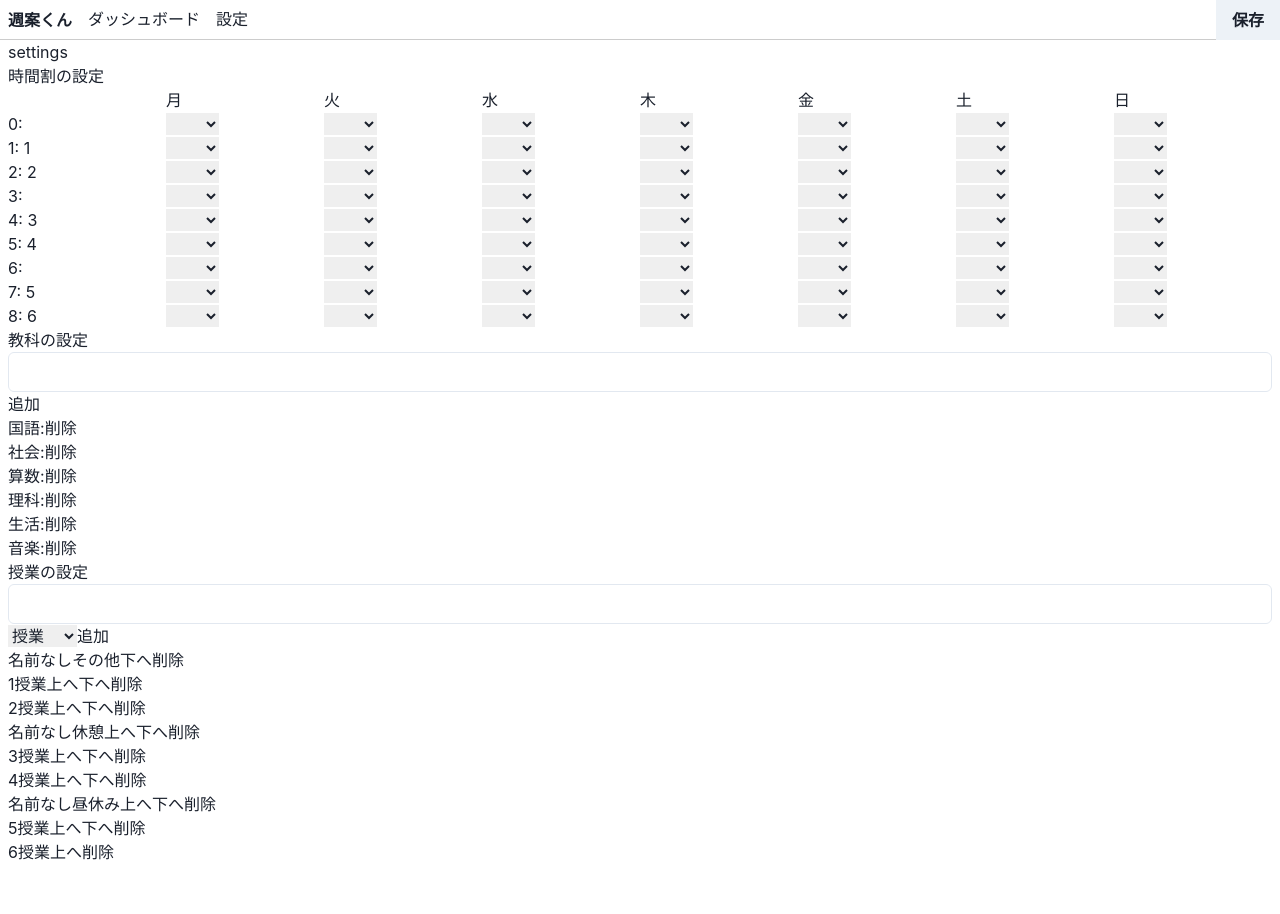
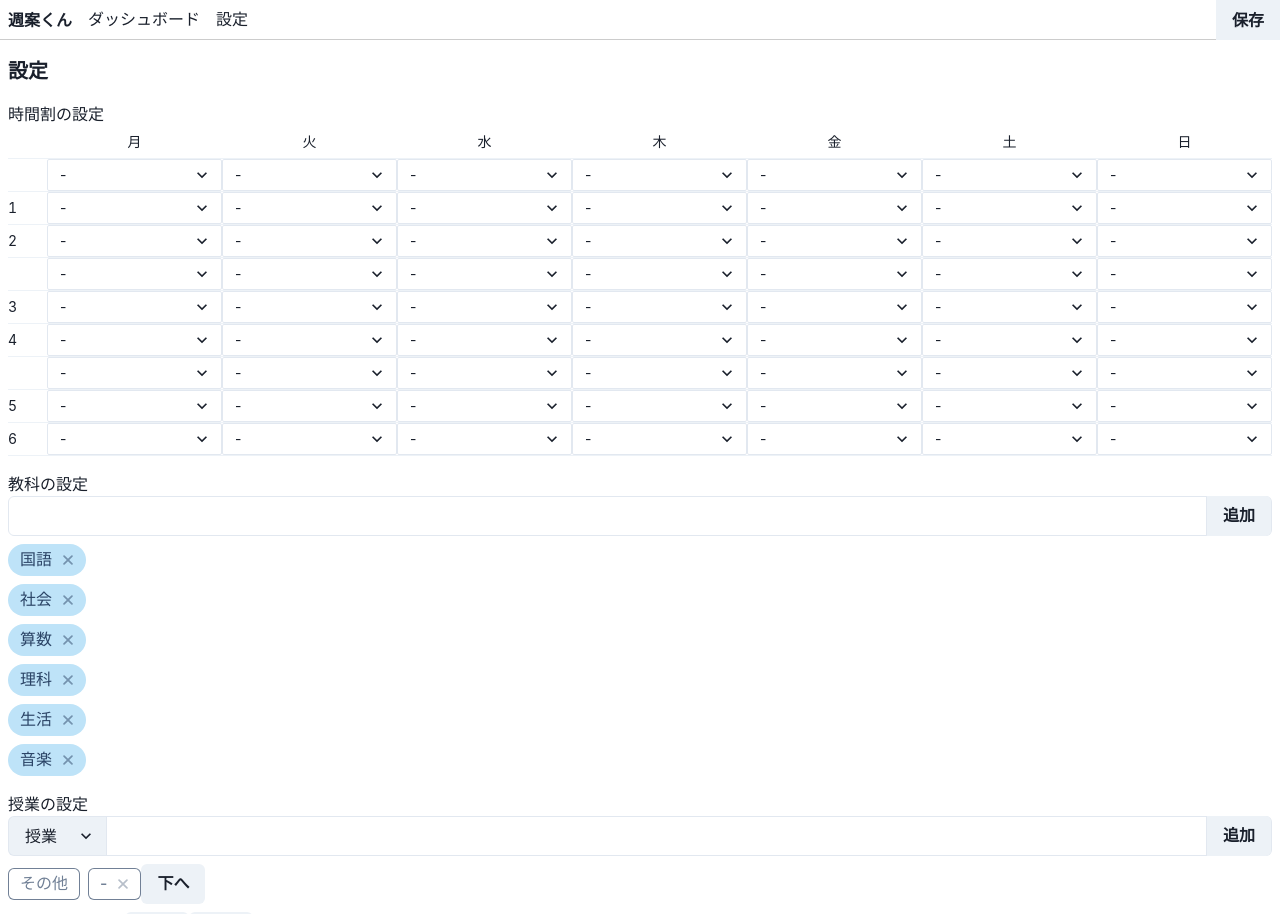
Before and after one commit to ryo4004/school-timetable, a React (Vite) app: page /settings in a window 1280 px wide. Shown: the top 914 px of the page. Before the commit the page ends 864 px from the top, so only its background shows below. Built offline with nearby package versions, Linux system fonts and the light colour scheme.

Commit message:
設定ページを調整

```diff
--- /dev/null
+++ b/src/components/Form/InputLeftAddon.tsx
@@ -0,0 +1,8 @@
+import {
+  InputLeftAddon as ChakraInputLeftAddon,
+  type InputLeftAddonProps,
+} from '@chakra-ui/react'
+
+export const InputLeftAddon = (props: InputLeftAddonProps) => {
+  return <ChakraInputLeftAddon {...props} />
+}
--- /dev/null
+++ b/src/components/Form/Select.tsx
@@ -0,0 +1,5 @@
+import { Select as ChakraSelect, type SelectProps } from '@chakra-ui/react'
+
+export const Select = (props: SelectProps) => {
+  return <ChakraSelect {...props} />
+}
--- /dev/null
+++ b/src/components/Form/Tag.tsx
@@ -0,0 +1,3 @@
+import { Tag, TagCloseButton } from '@chakra-ui/react'
+
+export { Tag, TagCloseButton }
--- /dev/null
+++ b/src/components/Table/Table.tsx
@@ -0,0 +1,18 @@
+import {
+  Table,
+  Thead,
+  Tbody,
+  Tfoot,
+  Tr,
+  Th,
+  Td as ChakraTd,
+  type TableCellProps,
+  TableCaption,
+  TableContainer,
+} from '@chakra-ui/react'
+
+const Td = (props: TableCellProps) => {
+  return <ChakraTd minWidth="90px" padding="0" {...props} />
+}
+
+export { Table, Thead, Tbody, Tfoot, Tr, Th, Td, TableCaption, TableContainer }
--- a/src/features/Timetable/SubjectSelect.tsx
+++ b/src/features/Timetable/SubjectSelect.tsx
@@ -1,5 +1,6 @@
 import type { ChangeEvent } from 'react'
 import { useConfigStore } from '../../stores/configs'
+import { Select } from '../../components/Form/Select'
 
 export const SubjectSelect = ({
   value,
@@ -11,13 +12,13 @@ export const SubjectSelect = ({
   const { config } = useConfigStore()
 
   return (
-    <select value={value} onChange={onChange}>
-      <option value=""></option>
+    <Select value={value} onChange={onChange} size="sm" padding="0">
+      <option value="">-</option>
       {config.subjects.map((subject) => (
         <option key={subject} value={subject}>
           {subject}
         </option>
       ))}
-    </select>
+    </Select>
   )
 }
--- a/src/features/settings/ClassesSettings.tsx
+++ b/src/features/settings/ClassesSettings.tsx
@@ -1,9 +1,17 @@
 import { useState } from 'react'
 import { useConfigStore } from '../../stores/configs'
 import { getUniqueId } from '../../utilities/getUniqueId'
-import { CLASS_TYPES, CLASS_TYPE_ORDER } from '../../types'
+import { CLASS_TYPES, CLASS_TYPE_ORDER, ClassTypeKeys } from '../../types'
 import { replaceElements } from '../../utilities/replaceElements'
 import { Input } from '../../components/Form/Input'
+import { Text } from '../../components/Layout/Text'
+import { InputGroup } from '../../components/Form/InputGroup'
+import { InputRightAddon } from '../../components/Form/InputRightAddon'
+import { Button } from '../../components/Form/Button'
+import { Select } from '../../components/Form/Select'
+import { InputLeftAddon } from '../../components/Form/InputLeftAddon'
+import { Flex } from '../../components/Layout/Flex'
+import { Tag, TagCloseButton } from '../../components/Form/Tag'
 
 export const ClassesSettings = () => {
   const [classesInput, setClassesInput] = useState('')
@@ -13,19 +21,31 @@ export const ClassesSettings = () => {
 
   return (
     <>
-      <h2>授業の設定</h2>
-      <Input
-        value={classesInput}
-        onChange={(e) => setClassesInput(e.target.value)}
-      />
-      <select value={classType} onChange={(e) => setClassType(e.target.value)}>
+      <Text as="h3" marginTop="16px">
+        授業の設定
+      </Text>
+      <InputGroup>
+        <InputLeftAddon padding="0">
+          <Select
+            value={classType}
+            onChange={(e) => setClassType(e.target.value)}
+            border="0"
+            borderRadius="0.375rem 0 0 0.375rem"
+          >
             {CLASS_TYPE_ORDER.map((type) => (
               <option key={type} value={type}>
                 {CLASS_TYPES[type]}
               </option>
             ))}
-      </select>
-      <button
+          </Select>
+        </InputLeftAddon>
+        <Input
+          value={classesInput}
+          onChange={(e) => setClassesInput(e.target.value)}
+          borderRadius="0"
+        />
+        <InputRightAddon padding="0">
+          <Button
             onClick={() => {
               updateClasses([
                 ...config.classes,
@@ -33,17 +53,41 @@ export const ClassesSettings = () => {
               ])
               setClassesInput('')
             }}
+            borderRadius="0 0.315rem 0.315rem 0"
           >
             追加
-      </button>
-      <div>
+          </Button>
+        </InputRightAddon>
+      </InputGroup>
       {config.classes.map((classItem, index) => {
         return (
-            <div key={classItem.id}>
-              {classItem.name ? classItem.name : '名前なし'}
+          <Flex key={classItem.id} alignItems="center" marginY="8px">
+            <Tag
+              borderLeft="0"
+              variant="outline"
+              colorScheme={classTypeColorSelector(classItem.type)}
+              size="lg"
+            >
               {CLASS_TYPES[classItem.type]}
+            </Tag>
+            <Tag
+              marginLeft="8px"
+              variant="outline"
+              colorScheme={classTypeColorSelector(classItem.type)}
+              size="lg"
+            >
+              {classItem.name ? classItem.name : '-'}
+              <TagCloseButton
+                onClick={() => {
+                  updateClasses(
+                    config.classes.filter((item) => item.id !== classItem.id),
+                  )
+                }}
+              />
+            </Tag>
+
             {index > 0 && (
-                <button
+              <Button
                 onClick={() => {
                   const newClasses = replaceElements(
                     config.classes,
@@ -54,10 +98,10 @@ export const ClassesSettings = () => {
                 }}
               >
                 上へ
-                </button>
+              </Button>
             )}
             {index < config.classes.length - 1 && (
-                <button
+              <Button
                 onClick={() => {
                   const newClasses = replaceElements(
                     config.classes,
@@ -68,21 +112,28 @@ export const ClassesSettings = () => {
                 }}
               >
                 下へ
-                </button>
+              </Button>
             )}
-              <button
-                onClick={() => {
-                  updateClasses(
-                    config.classes.filter((item) => item.id !== classItem.id),
-                  )
-                }}
-              >
-                削除
-              </button>
-            </div>
+          </Flex>
         )
       })}
-      </div>
     </>
   )
 }
+
+const classTypeColorSelector = (classType: ClassTypeKeys) => {
+  switch (classType) {
+    case 'class': {
+      return 'orange'
+    }
+    case 'break': {
+      return 'teal'
+    }
+    case 'lunch': {
+      return 'cyan'
+    }
+    default: {
+      return 'gray'
+    }
+  }
+}
--- a/src/features/settings/Settings.tsx
+++ b/src/features/settings/Settings.tsx
@@ -1,14 +1,18 @@
+import { Box } from '../../components/Layout/Box'
+import { Text } from '../../components/Layout/Text'
 import { ClassesSettings } from './ClassesSettings'
 import { SubjectSettings } from './SubjectSettings'
 import { TimetableSettings } from './TimetableSettings'
 
 export const Settings = () => {
   return (
-    <>
-      <h2>settings</h2>
+    <Box>
+      <Text as="h2" marginY="16px" fontWeight="bold" fontSize="20px">
+        設定
+      </Text>
       <TimetableSettings />
       <SubjectSettings />
       <ClassesSettings />
-    </>
+    </Box>
   )
 }
--- a/src/features/settings/SubjectSettings.tsx
+++ b/src/features/settings/SubjectSettings.tsx
@@ -1,6 +1,13 @@
 import { useState } from 'react'
 import { useConfigStore } from '../../stores/configs'
 import { Input } from '../../components/Form/Input'
+import { Text } from '../../components/Layout/Text'
+import { Box } from '../../components/Layout/Box'
+import { InputGroup } from '../../components/Form/InputGroup'
+import { InputRightAddon } from '../../components/Form/InputRightAddon'
+import { Button } from '../../components/Form/Button'
+import { Tag, TagCloseButton } from '../../components/Form/Tag'
+import { Flex } from '../../components/Layout/Flex'
 
 export const SubjectSettings = () => {
   const [subjectInput, setSubjectInput] = useState('')
@@ -8,13 +15,18 @@ export const SubjectSettings = () => {
   const { config, updateSubjects } = useConfigStore()
 
   return (
-    <div>
-      <h3>教科の設定</h3>
+    <Box>
+      <Text as="h3" marginTop="16px">
+        教科の設定
+      </Text>
+      <InputGroup>
         <Input
           value={subjectInput}
           onChange={(e) => setSubjectInput(e.target.value)}
+          borderRadius="0.375rem 0 0 0.375rem"
         />
-      <button
+        <InputRightAddon padding="0">
+          <Button
             onClick={() => {
               if (subjectInput) {
                 updateSubjects(
@@ -23,21 +35,24 @@ export const SubjectSettings = () => {
                 setSubjectInput('')
               }
             }}
+            borderRadius="0 0.315rem 0.315rem 0"
           >
             追加
-      </button>
+          </Button>
+        </InputRightAddon>
+      </InputGroup>
       {config.subjects.map((subject) => (
-        <div key={subject}>
-          {subject}:
-          <button
+        <Flex key={subject} alignItems="center" marginY="8px">
+          <Tag borderRadius="full" colorScheme="blue" size="lg">
+            {subject}
+            <TagCloseButton
               onClick={() => {
                 updateSubjects(config.subjects.filter((s) => s !== subject))
               }}
-          >
-            削除
-          </button>
-        </div>
+            />
+          </Tag>
+        </Flex>
       ))}
-    </div>
+    </Box>
   )
 }
--- a/src/features/settings/TimetableSettings.module.scss
+++ /dev/null
@@ -1,11 +0,0 @@
-.timetable {
-  & > div:first-of-type {
-    display: grid;
-    grid-template-columns: repeat(8, 1fr);
-  }
-
-  & > div:nth-of-type(2) > div {
-    display: grid;
-    grid-template-columns: repeat(8, 1fr);
-  }
-}
--- a/src/features/settings/TimetableSettings.tsx
+++ b/src/features/settings/TimetableSettings.tsx
@@ -1,40 +1,52 @@
 import { WEEKDAYS, Weekday, getWeekNumber } from '../../utilities/getWeekDay'
 import { SubjectSelect } from '../Timetable/SubjectSelect'
 import { useConfigStore } from '../../stores/configs'
-import styles from './TimetableSettings.module.scss'
+import { Text } from '../../components/Layout/Text'
+import {
+  Table,
+  TableContainer,
+  Tbody,
+  Td,
+  Thead,
+  Tr,
+} from '../../components/Table/Table'
 
 export const TimetableSettings = () => {
   const { config } = useConfigStore()
 
   return (
     <>
-      <h3>時間割の設定</h3>
-      <div className={styles.timetable}>
-        <div>
-          <div></div>
+      <Text as="h3" marginTop="16px">
+        時間割の設定
+      </Text>
+      <TableContainer>
+        <Table size="sm">
+          <Thead>
+            <Tr>
+              <Td minWidth="auto"></Td>
               {WEEKDAYS.map((weekday) => (
-            <div key={weekday}>{weekday}</div>
+                <Td key={weekday} textAlign="center">
+                  <Text paddingY="8px">{weekday}</Text>
+                </Td>
               ))}
-        </div>
-        <div>
-          {config.classes.map((classItem, index) => (
-            <div key={classItem.id}>
-              <div key={classItem.id}>
-                {index}: {classItem.name}
-              </div>
+            </Tr>
+          </Thead>
+          <Tbody>
+            {config.classes.map((classItem) => (
+              <Tr key={classItem.id}>
+                <Td minWidth="20px">{classItem.name}</Td>
                 {WEEKDAYS.map((weekday) => {
                   return (
-                  <ClassItem
-                    key={weekday}
-                    weekday={weekday}
-                    classId={classItem.id}
-                  />
+                    <Td key={weekday}>
+                      <ClassItem weekday={weekday} classId={classItem.id} />
+                    </Td>
                   )
                 })}
-            </div>
+              </Tr>
             ))}
-        </div>
-      </div>
+          </Tbody>
+        </Table>
+      </TableContainer>
     </>
   )
 }
@@ -62,11 +74,9 @@ const ClassItem = ({
   }
 
   return (
-    <div>
     <SubjectSelect
       value={scheduledSubject}
       onChange={(e) => onUpdate(e.target.value)}
     />
-    </div>
   )
 }
--- a/src/types/Config.ts
+++ b/src/types/Config.ts
@@ -2,7 +2,7 @@ import { TimetableKey } from './Timetable'
 
 export const CLASS_TYPE_ORDER = ['class', 'break', 'lunch', 'other'] as const
 
-type ClassTypeKeys = (typeof CLASS_TYPE_ORDER)[number]
+export type ClassTypeKeys = (typeof CLASS_TYPE_ORDER)[number]
 
 export const CLASS_TYPES: Record<
   ClassTypeKeys,
```
Lines whose indentation alone changed are shown as unchanged.
